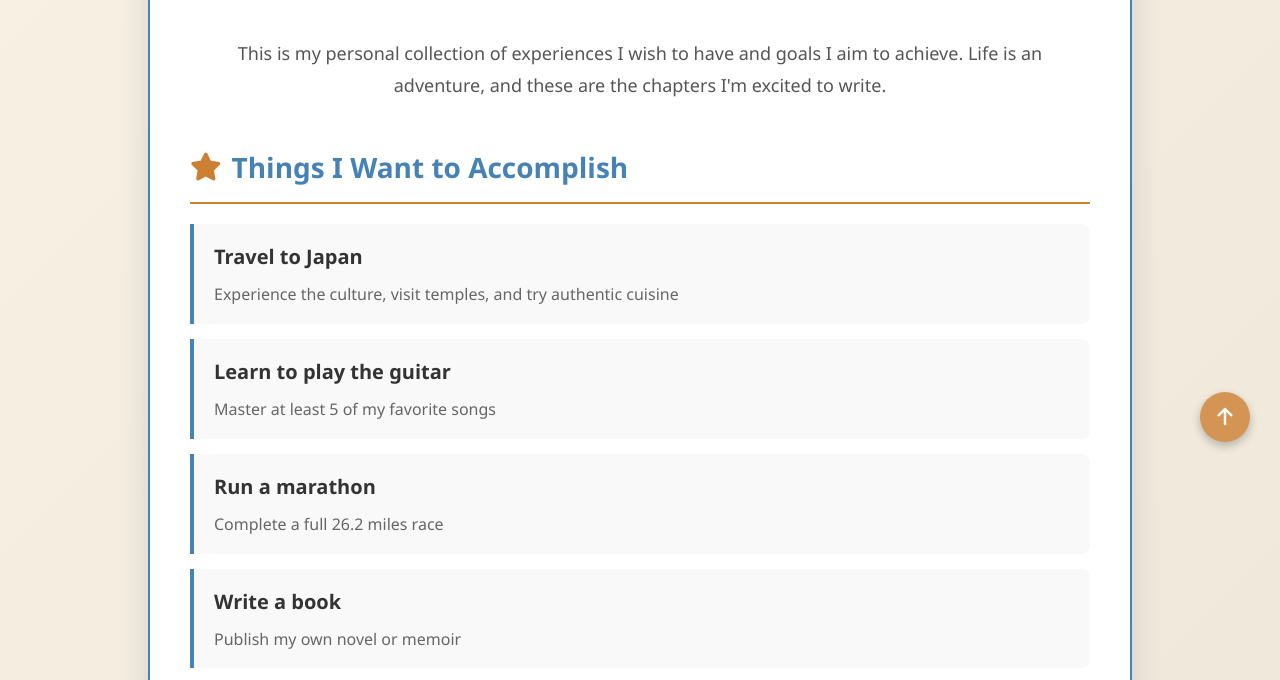
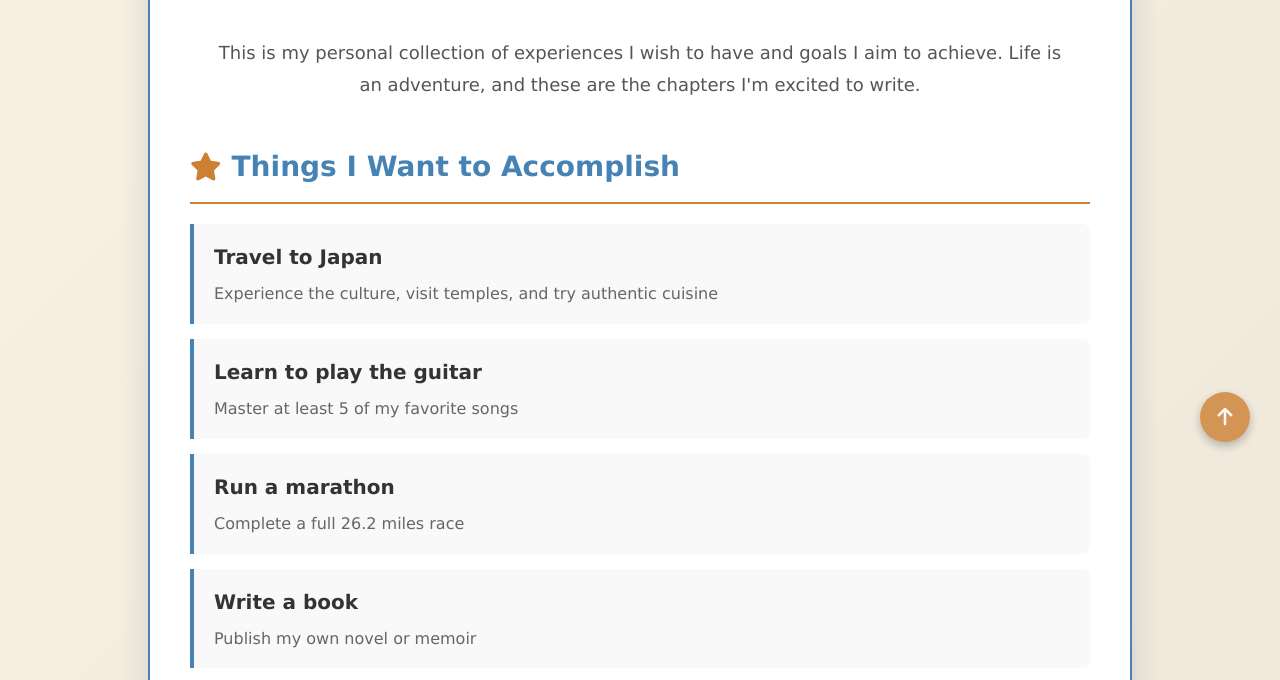
Before and after one commit to Saiqt07/bucket-list, a plain HTML site: page index.html in a window 1280 px wide. Shown: the part 328-1008 px from the top of the page. Drawn offline with Linux system fonts and the light colour scheme.

Commit message:
Add files via upload

```diff
--- a/bucketlist.css
+++ b/bucketlist.css
@@ -1,6 +1,6 @@
 /* Base Styles */
 body {
-    font-family: 'Segoe UI', Verdana, sans-serif;
+    font-family: Verdana, sans-serif;
     background: linear-gradient(135deg, #f8f1e4, #e8e1d4);
     margin: 0;
     padding: 0;
```
